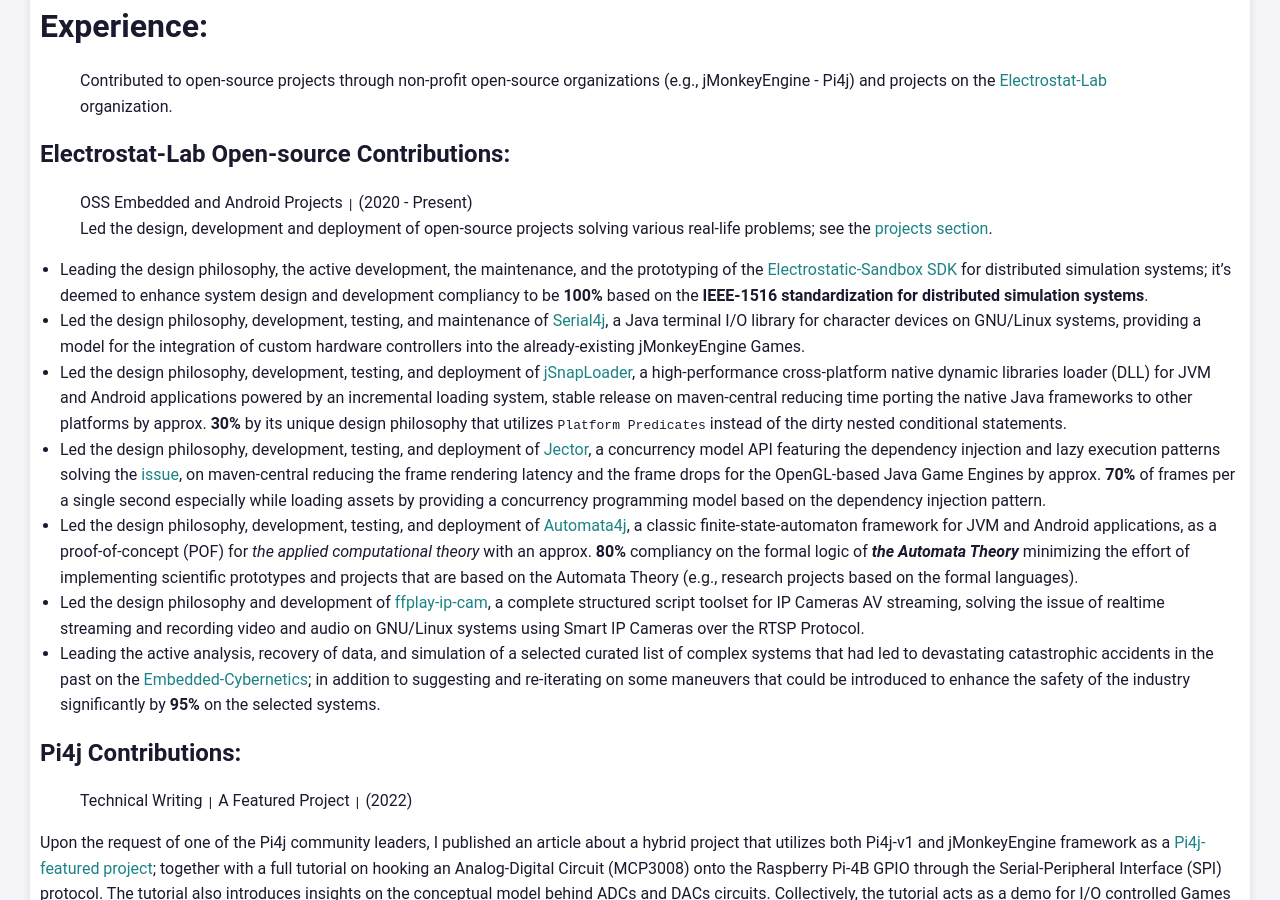
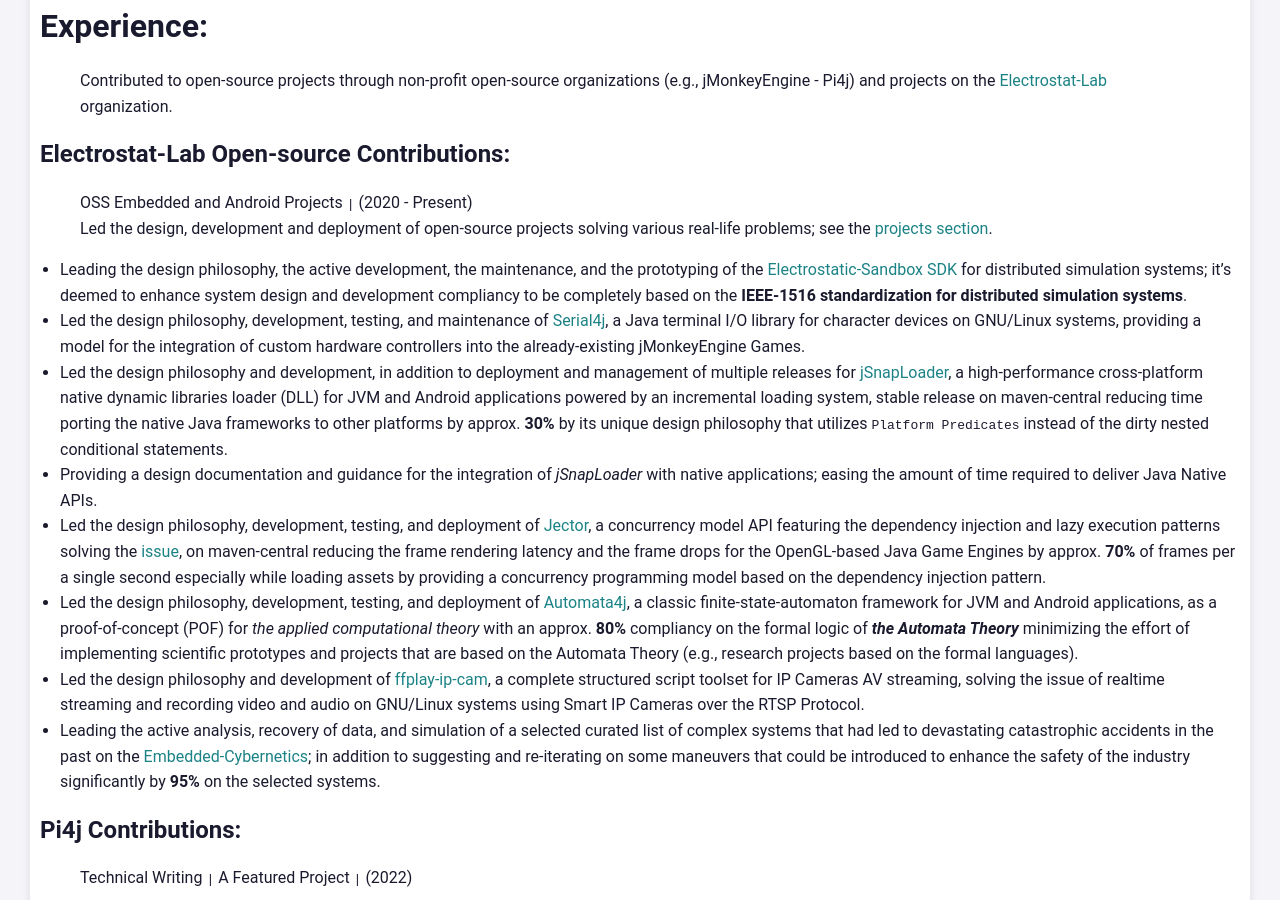
Before and after one commit to pavly-gerges/pavly-gerges, a Jekyll site: the page built from resume/index.md, in a window 1280 px wide and 900 px high, scrolled down 898 px. Built offline with Jekyll 4.4.1, drawn with Linux system fonts in a browser that asks for light colours; our own code applies the rules of GitHub Pages for plain Markdown files.

Commit message:
Update index.md

```diff
--- a/resume/index.md
+++ b/resume/index.md
@@ -17,9 +17,10 @@ A self-taught embedded software engineer with a demonstrated background in embed
 > OSS Embedded and Android Projects `|` (2020 - Present) <br/>
 > Led the design, development and deployment of open-source projects solving various real-life problems; see the [projects section](https://github.com/orgs/Electrostat-Lab/repositories?language=&q=electrostat-lab&sort=&type=all).
 
-* Leading the design philosophy, the active development, the maintenance, and the prototyping of the [Electrostatic-Sandbox SDK](https://github.com/Electrostat-Lab/Electrostatic-Sandbox) for distributed simulation systems; it's deemed to enhance system design and development compliancy to be **100%** based on the **IEEE-1516 standardization for distributed simulation systems**.
+* Leading the design philosophy, the active development, the maintenance, and the prototyping of the [Electrostatic-Sandbox SDK](https://github.com/Electrostat-Lab/Electrostatic-Sandbox) for distributed simulation systems; it's deemed to enhance system design and development compliancy to be completely based on the **IEEE-1516 standardization for distributed simulation systems**.
 * Led the design philosophy, development, testing, and maintenance of [Serial4j](https://github.com/Electrostat-Lab/Serial4j), a Java terminal I/O library for character devices on GNU/Linux systems, providing a model for the integration of custom hardware controllers into the already-existing jMonkeyEngine Games.
-* Led the design philosophy, development, testing, and deployment of [jSnapLoader](https://github.com/Electrostat-Lab/jSnapLoader), a high-performance cross-platform native dynamic libraries loader (DLL) for JVM and Android applications powered by an incremental loading system, stable release on maven-central reducing time porting the native Java frameworks to other platforms by approx. **30%** by its unique design philosophy that utilizes `Platform Predicates` instead of the dirty nested conditional statements.
+* Led the design philosophy and development, in addition to deployment and management of multiple releases for [jSnapLoader](https://github.com/Electrostat-Lab/jSnapLoader), a high-performance cross-platform native dynamic libraries loader (DLL) for JVM and Android applications powered by an incremental loading system, stable release on maven-central reducing time porting the native Java frameworks to other platforms by approx. **30%** by its unique design philosophy that utilizes `Platform Predicates` instead of the dirty nested conditional statements.
+* Providing a design documentation and guidance for the integration of _jSnapLoader_ with native applications; easing the amount of time required to deliver Java Native APIs.
 * Led the design philosophy, development, testing, and deployment of [Jector](https://github.com/Electrostat-Lab/Jector), a concurrency model API featuring the dependency injection and lazy execution patterns solving the [issue](https://github.com/jMonkeyEngine/jmonkeyengine/issues/5), on maven-central reducing the frame rendering latency and the frame drops for the OpenGL-based Java Game Engines by approx. **70%** of frames per a single second especially while loading assets by providing a concurrency programming model based on the dependency injection pattern.
 * Led the design philosophy, development, testing, and deployment of [Automata4j](https://github.com/Electrostat-Lab/Automata4j), a classic finite-state-automaton framework for JVM and Android applications, as a proof-of-concept (POF) for _the applied computational theory_ with an approx. **80%** compliancy on the formal logic of **_the Automata Theory_** minimizing the effort of implementing scientific prototypes and projects that are based on the Automata Theory (e.g., research projects based on the formal languages).
 * Led the design philosophy and development of [ffplay-ip-cam](https://github.com/Electrostat-Lab/ffplay-ip-cam), a complete structured script toolset for IP Cameras AV streaming, solving the issue of realtime streaming and recording video and audio on GNU/Linux systems using Smart IP Cameras over the RTSP Protocol.
```
